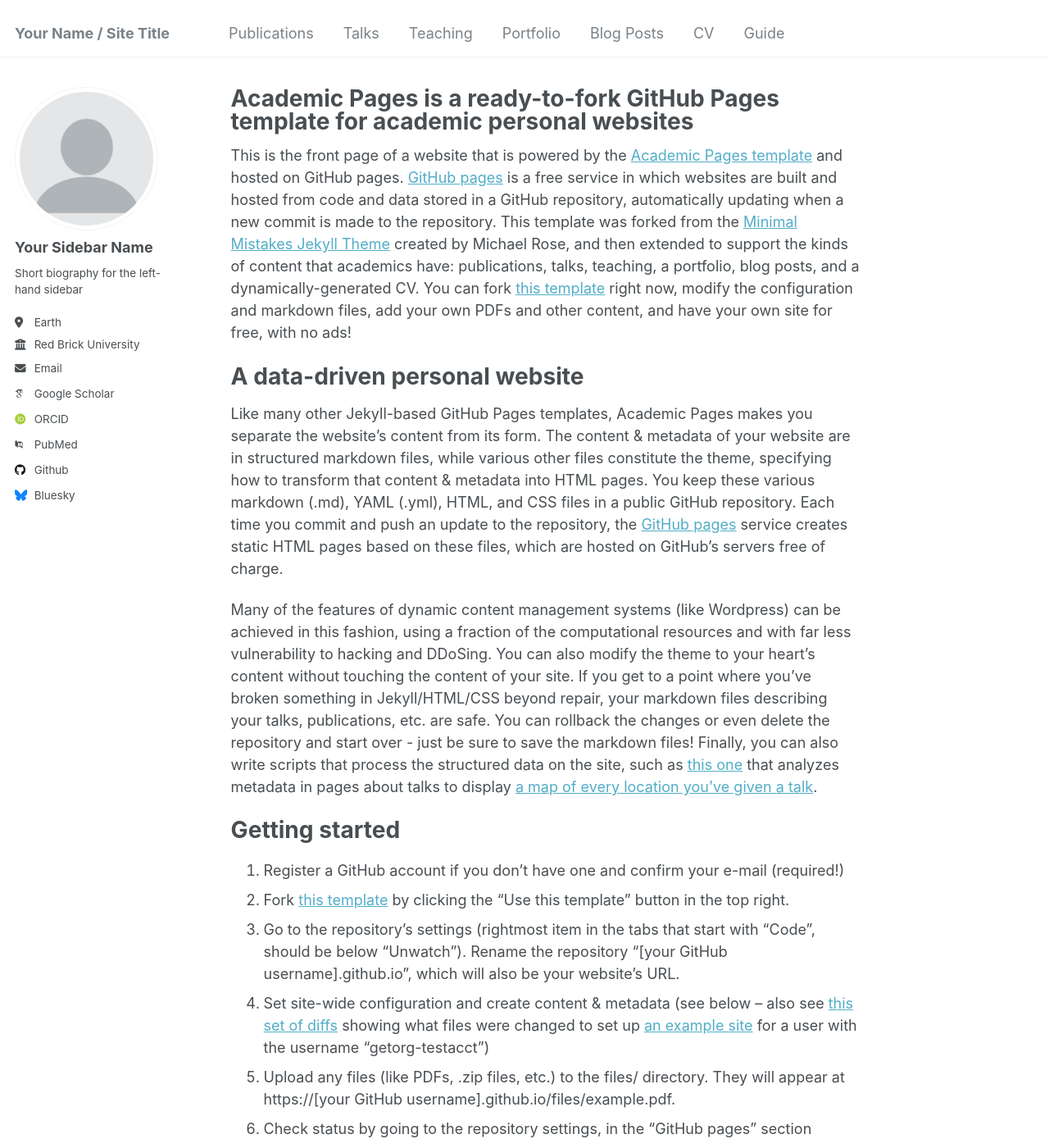
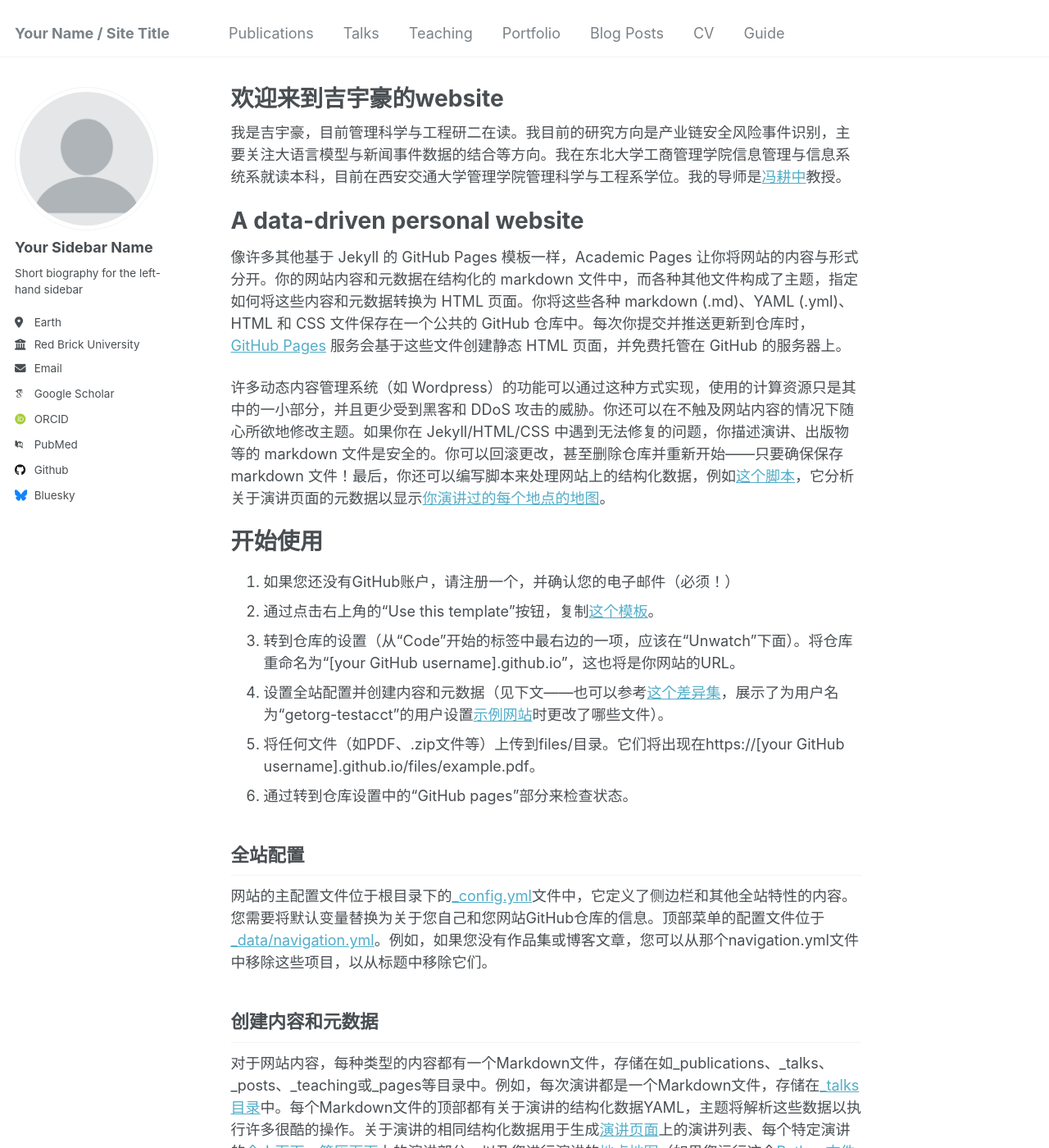
Before and after one commit to SK8-j/SK8-J.github.io, a Jekyll site: the page built from _pages/about.md, in a window 1280 px wide and 1400 px high. Shown: the whole window at 82% size. Built offline with Jekyll 4.4.1, drawn with Linux system fonts in a browser that asks for light colours; some web fonts are replaced; some of the changed text lies outside the part shown.

```diff
--- a/_pages/about.md
+++ b/_pages/about.md
@@ -1,49 +1,49 @@
 ---
 permalink: /
-title: "Academic Pages is a ready-to-fork GitHub Pages template for academic personal websites"
+title: "欢迎来到吉宇豪的website"
 author_profile: true
 redirect_from:
   - /about/
   - /about.html
 ---
 
-This is the front page of a website that is powered by the [Academic Pages template](https://github.com/academicpages/academicpages.github.io) and hosted on GitHub pages. [GitHub pages](https://pages.github.com) is a free service in which websites are built and hosted from code and data stored in a GitHub repository, automatically updating when a new commit is made to the repository. This template was forked from the [Minimal Mistakes Jekyll Theme](https://mmistakes.github.io/minimal-mistakes/) created by Michael Rose, and then extended to support the kinds of content that academics have: publications, talks, teaching, a portfolio, blog posts, and a dynamically-generated CV. You can fork [this template](https://github.com/academicpages/academicpages.github.io) right now, modify the configuration and markdown files, add your own PDFs and other content, and have your own site for free, with no ads!
+我是吉宇豪，目前管理科学与工程研二在读。我目前的研究方向是产业链安全风险事件识别，主要关注大语言模型与新闻事件数据的结合等方向。我在东北大学工商管理学院信息管理与信息系统系就读本科，目前在西安交通大学管理学院管理科学与工程系学位。我的导师是[冯耕中](https://som.xjtu.edu.cn/info/1712/11864.htm)教授。
 
 A data-driven personal website
 ======
-Like many other Jekyll-based GitHub Pages templates, Academic Pages makes you separate the website's content from its form. The content & metadata of your website are in structured markdown files, while various other files constitute the theme, specifying how to transform that content & metadata into HTML pages. You keep these various markdown (.md), YAML (.yml), HTML, and CSS files in a public GitHub repository. Each time you commit and push an update to the repository, the [GitHub pages](https://pages.github.com/) service creates static HTML pages based on these files, which are hosted on GitHub's servers free of charge.
+像许多其他基于 Jekyll 的 GitHub Pages 模板一样，Academic Pages 让你将网站的内容与形式分开。你的网站内容和元数据在结构化的 markdown 文件中，而各种其他文件构成了主题，指定如何将这些内容和元数据转换为 HTML 页面。你将这些各种 markdown (.md)、YAML (.yml)、HTML 和 CSS 文件保存在一个公共的 GitHub 仓库中。每次你提交并推送更新到仓库时，[GitHub Pages](https://pages.github.com/) 服务会基于这些文件创建静态 HTML 页面，并免费托管在 GitHub 的服务器上。
 
-Many of the features of dynamic content management systems (like Wordpress) can be achieved in this fashion, using a fraction of the computational resources and with far less vulnerability to hacking and DDoSing. You can also modify the theme to your heart's content without touching the content of your site. If you get to a point where you've broken something in Jekyll/HTML/CSS beyond repair, your markdown files describing your talks, publications, etc. are safe. You can rollback the changes or even delete the repository and start over - just be sure to save the markdown files! Finally, you can also write scripts that process the structured data on the site, such as [this one](https://github.com/academicpages/academicpages.github.io/blob/master/talkmap.ipynb) that analyzes metadata in pages about talks to display [a map of every location you've given a talk](https://academicpages.github.io/talkmap.html).
+许多动态内容管理系统（如 Wordpress）的功能可以通过这种方式实现，使用的计算资源只是其中的一小部分，并且更少受到黑客和 DDoS 攻击的威胁。你还可以在不触及网站内容的情况下随心所欲地修改主题。如果你在 Jekyll/HTML/CSS 中遇到无法修复的问题，你描述演讲、出版物等的 markdown 文件是安全的。你可以回滚更改，甚至删除仓库并重新开始——只要确保保存 markdown 文件！最后，你还可以编写脚本来处理网站上的结构化数据，例如[这个脚本](https://github.com/academicpages/academicpages.github.io/blob/master/talkmap.ipynb)，它分析关于演讲页面的元数据以显示[你演讲过的每个地点的地图](https://academicpages.github.io/talkmap.html)。
 
-Getting started
-======
-1. Register a GitHub account if you don't have one and confirm your e-mail (required!)
-1. Fork [this template](https://github.com/academicpages/academicpages.github.io) by clicking the "Use this template" button in the top right.
-1. Go to the repository's settings (rightmost item in the tabs that start with "Code", should be below "Unwatch"). Rename the repository "[your GitHub username].github.io", which will also be your website's URL.
-1. Set site-wide configuration and create content & metadata (see below -- also see [this set of diffs](http://archive.is/3TPas) showing what files were changed to set up [an example site](https://getorg-testacct.github.io) for a user with the username "getorg-testacct")
-1. Upload any files (like PDFs, .zip files, etc.) to the files/ directory. They will appear at https://[your GitHub username].github.io/files/example.pdf.
-1. Check status by going to the repository settings, in the "GitHub pages" section
+# 开始使用
 
-Site-wide configuration
-------
-The main configuration file for the site is in the base directory in [_config.yml](https://github.com/academicpages/academicpages.github.io/blob/master/_config.yml), which defines the content in the sidebars and other site-wide features. You will need to replace the default variables with ones about yourself and your site's github repository. The configuration file for the top menu is in [_data/navigation.yml](https://github.com/academicpages/academicpages.github.io/blob/master/_data/navigation.yml). For example, if you don't have a portfolio or blog posts, you can remove those items from that navigation.yml file to remove them from the header.
+1. 如果您还没有GitHub账户，请注册一个，并确认您的电子邮件（必须！）
+2. 通过点击右上角的“Use this template”按钮，复制[这个模板](https://github.com/academicpages/academicpages.github.io)。
+3. 转到仓库的设置（从“Code”开始的标签中最右边的一项，应该在“Unwatch”下面）。将仓库重命名为“[your GitHub username].github.io”，这也将是你网站的URL。
+4. 设置全站配置并创建内容和元数据（见下文——也可以参考[这个差异集](http://archive.is/3TPas)，展示了为用户名为“getorg-testacct”的用户设置[示例网站](https://getorg-testacct.github.io/)时更改了哪些文件）。
+5. 将任何文件（如PDF、.zip文件等）上传到files/目录。它们将出现在https://[your GitHub username].github.io/files/example.pdf。
+6. 通过转到仓库设置中的“GitHub pages”部分来检查状态。
 
-Create content & metadata
-------
-For site content, there is one markdown file for each type of content, which are stored in directories like _publications, _talks, _posts, _teaching, or _pages. For example, each talk is a markdown file in the [_talks directory](https://github.com/academicpages/academicpages.github.io/tree/master/_talks). At the top of each markdown file is structured data in YAML about the talk, which the theme will parse to do lots of cool stuff. The same structured data about a talk is used to generate the list of talks on the [Talks page](https://academicpages.github.io/talks), each [individual page](https://academicpages.github.io/talks/2012-03-01-talk-1) for specific talks, the talks section for the [CV page](https://academicpages.github.io/cv), and the [map of places you've given a talk](https://academicpages.github.io/talkmap.html) (if you run this [python file](https://github.com/academicpages/academicpages.github.io/blob/master/talkmap.py) or [Jupyter notebook](https://github.com/academicpages/academicpages.github.io/blob/master/talkmap.ipynb), which creates the HTML for the map based on the contents of the _talks directory).
+## 全站配置
 
-**Markdown generator**
+网站的主配置文件位于根目录下的[_config.yml](https://github.com/academicpages/academicpages.github.io/blob/master/_config.yml)文件中，它定义了侧边栏和其他全站特性的内容。您需要将默认变量替换为关于您自己和您网站GitHub仓库的信息。顶部菜单的配置文件位于[_data/navigation.yml](https://github.com/academicpages/academicpages.github.io/blob/master/_data/navigation.yml)。例如，如果您没有作品集或博客文章，您可以从那个navigation.yml文件中移除这些项目，以从标题中移除它们。
 
-The repository includes [a set of Jupyter notebooks](https://github.com/academicpages/academicpages.github.io/tree/master/markdown_generator
-) that converts a CSV containing structured data about talks or presentations into individual markdown files that will be properly formatted for the Academic Pages template. The sample CSVs in that directory are the ones I used to create my own personal website at stuartgeiger.com. My usual workflow is that I keep a spreadsheet of my publications and talks, then run the code in these notebooks to generate the markdown files, then commit and push them to the GitHub repository.
+## 创建内容和元数据
 
-How to edit your site's GitHub repository
-------
-Many people use a git client to create files on their local computer and then push them to GitHub's servers. If you are not familiar with git, you can directly edit these configuration and markdown files directly in the github.com interface. Navigate to a file (like [this one](https://github.com/academicpages/academicpages.github.io/blob/master/_talks/2012-03-01-talk-1.md) and click the pencil icon in the top right of the content preview (to the right of the "Raw | Blame | History" buttons). You can delete a file by clicking the trashcan icon to the right of the pencil icon. You can also create new files or upload files by navigating to a directory and clicking the "Create new file" or "Upload files" buttons.
+对于网站内容，每种类型的内容都有一个Markdown文件，存储在如_publications、_talks、_posts、_teaching或_pages等目录中。例如，每次演讲都是一个Markdown文件，存储在[_talks目录](https://github.com/academicpages/academicpages.github.io/tree/master/_talks)中。每个Markdown文件的顶部都有关于演讲的结构化数据YAML，主题将解析这些数据以执行许多很酷的操作。关于演讲的相同结构化数据用于生成[演讲页面](https://academicpages.github.io/talks)上的演讲列表、每个特定演讲的[个人页面](https://academicpages.github.io/talks/2012-03-01-talk-1)、[简历页面](https://academicpages.github.io/cv)上的演讲部分，以及您进行演讲的[地点地图](https://academicpages.github.io/talkmap.html)（如果您运行这个[Python文件](https://github.com/academicpages/academicpages.github.io/blob/master/talkmap.py)或[Jupyter笔记本](https://github.com/academicpages/academicpages.github.io/blob/master/talkmap.ipynb)，它将根据_talks目录的内容创建地图的HTML）。
 
-Example: editing a markdown file for a talk
-![Editing a markdown file for a talk](/images/editing-talk.png)
+**Markdown生成器**
 
-For more info
-------
-More info about configuring Academic Pages can be found in [the guide](https://academicpages.github.io/markdown/), the [growing wiki](https://github.com/academicpages/academicpages.github.io/wiki), and you can always [ask a question on GitHub](https://github.com/academicpages/academicpages.github.io/discussions). The [guides for the Minimal Mistakes theme](https://mmistakes.github.io/minimal-mistakes/docs/configuration/) (which this theme was forked from) might also be helpful.
+该仓库包括[一组Jupyter笔记本](https://github.com/academicpages/academicpages.github.io/tree/master/markdown_generator)，它们可以将包含有关演讲或展示的结构化数据的CSV转换为个人Markdown文件，这些文件将被正确地格式化为Academic Pages模板。该目录中的样本CSV是我用来创建我自己的网站stuartgeiger.com的。我通常的工作流程是，我保持一个我的出版物和演讲的电子表格，然后运行这些笔记本中的代码来生成Markdown文件，然后提交并推送到GitHub仓库。
+
+## 如何编辑您的网站GitHub仓库
+
+许多人使用git客户端在本地计算机上创建文件，然后将它们推送到GitHub的服务器。如果您不熟悉git，您可以直接在github.com界面中编辑这些配置和Markdown文件。导航到一个文件（如[这个](https://github.com/academicpages/academicpages.github.io/blob/master/_talks/2012-03-01-talk-1.md)），点击内容预览右上角的铅笔图标（在“Raw | Blame | History”按钮的右侧）。您可以通过点击铅笔图标右侧的垃圾桶图标来删除文件。您也可以通过导航到一个目录并点击“Create new file”或“Upload files”按钮来创建新文件或上传文件。
+
+示例：编辑演讲的Markdown文件 [/images/editing-talk.png](https://kimi.moonshot.cn/images/editing-talk.png)
+
+## 更多信息
+
+关于配置Academic Pages的更多信息可以在[指南](https://academicpages.github.io/markdown/)、[不断增长的维基](https://github.com/academicpages/academicpages.github.io/wiki)中找到，您总是可以在GitHub上[提问](https://github.com/academicpages/academicpages.github.io/discussions)。这个主题是从[Minimal Mistakes主题](https://mmistakes.github.io/minimal-mistakes/docs/configuration/)（这个主题是从那里分叉出来的）的[指南](https://mmistakes.github.io/minimal-mistakes/docs/configuration/)也可能有所帮助。
+
+请注意，由于网络原因，我无法成功解析您提供的网页链接。这可能是由于链接本身的问题，也可能是网络问题。建议您检查网页链接的合法性，并适当重试。如果您不需要这些链接的解析内容，上述翻译应该能够回答您的问题。
```
